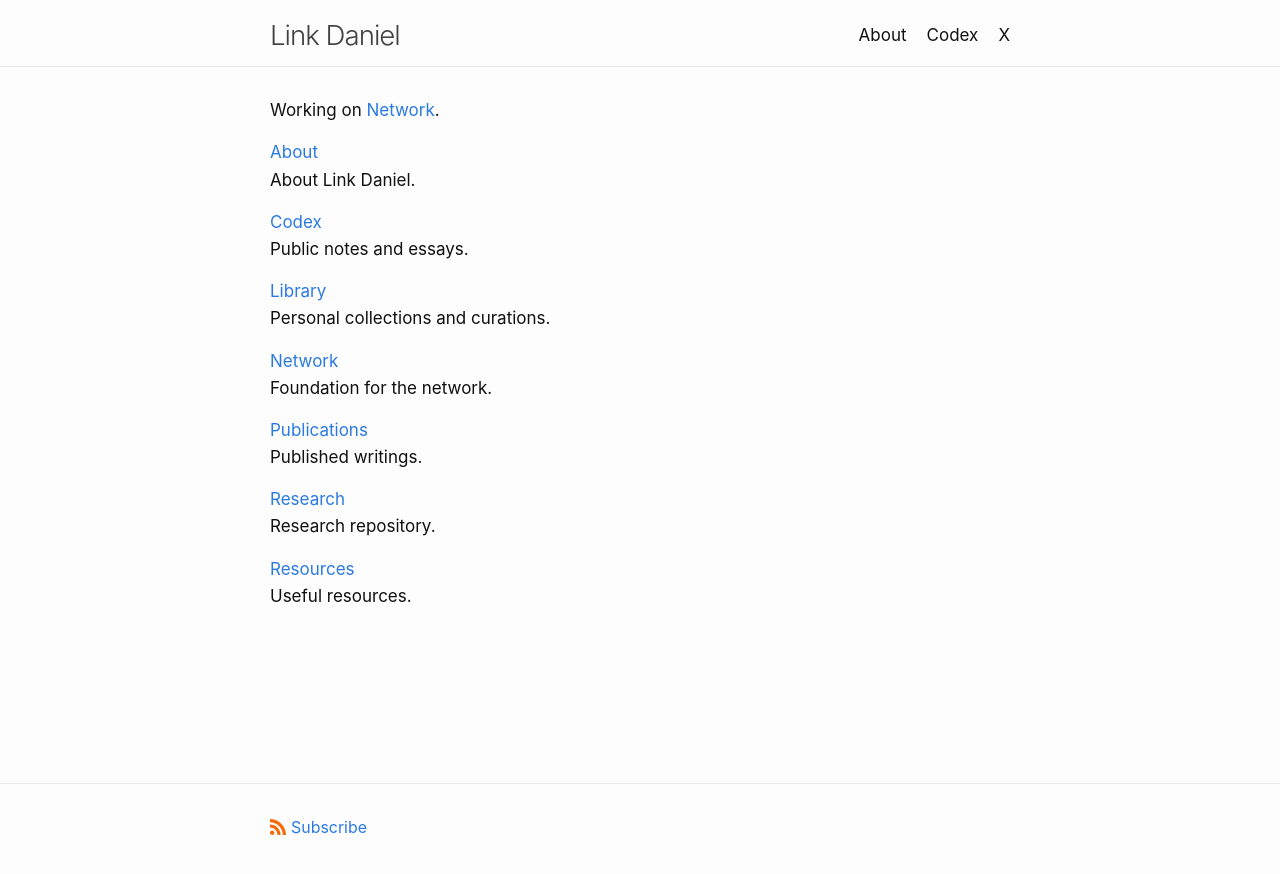
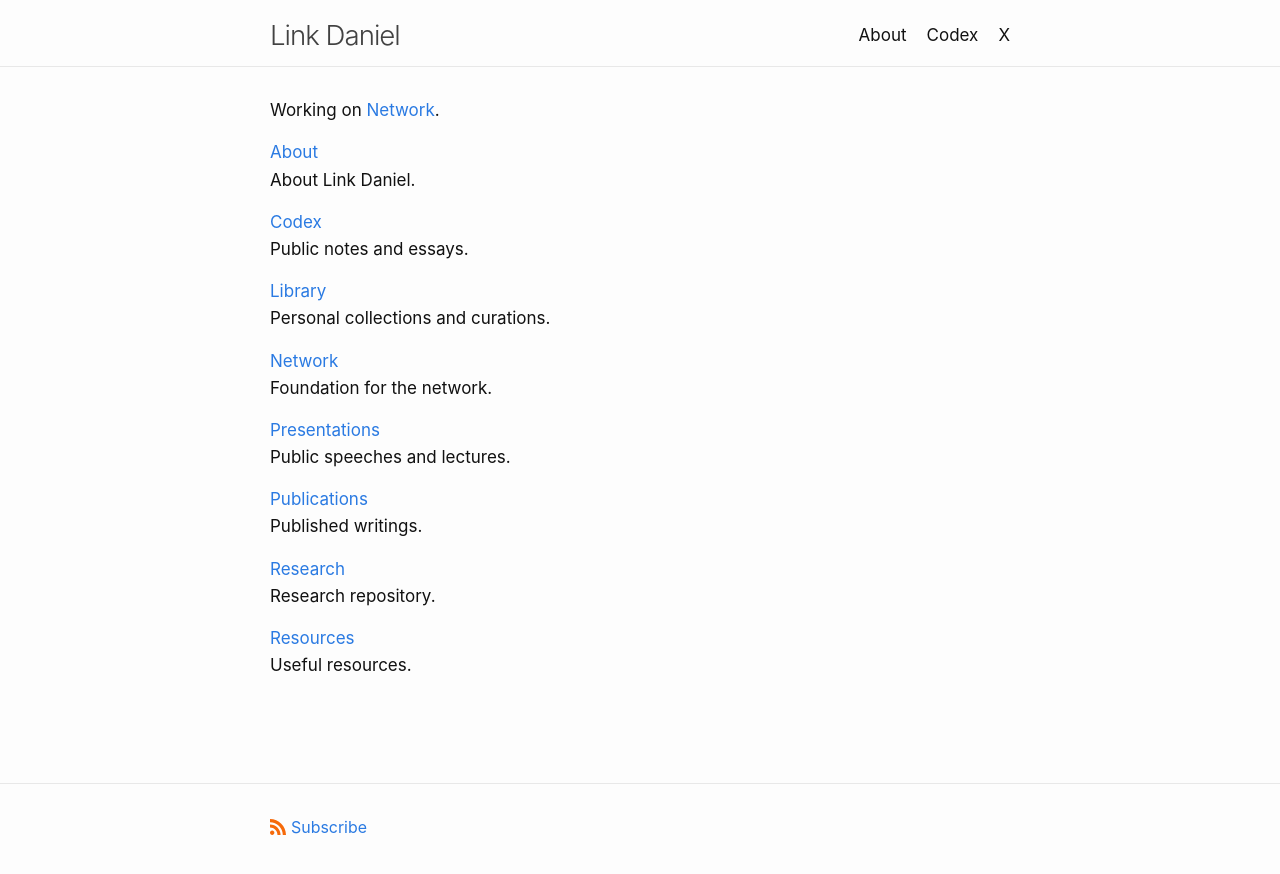
Before and after one commit to link-daniel/link.github.io, a Jekyll site: the page built from index.md, in a window 1280 px wide. Shown: the top 874 px of the page. Built offline with Jekyll 4.4.1, drawn with Linux system fonts in a browser that asks for light colours.

Commit message:
Update index.md

```diff
--- a/index.md
+++ b/index.md
@@ -26,6 +26,10 @@ Personal collections and curations.
 <br>
 Foundation for the network.
 
+[Presentations](/presentations)
+<br>
+Public speeches and lectures.
+
 [Publications](/publications)
 <br>
 Published writings.
```
